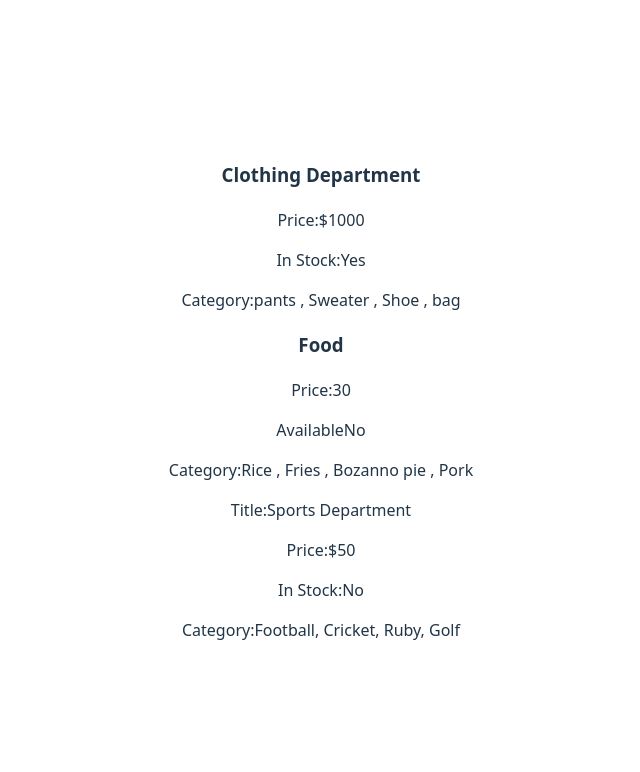
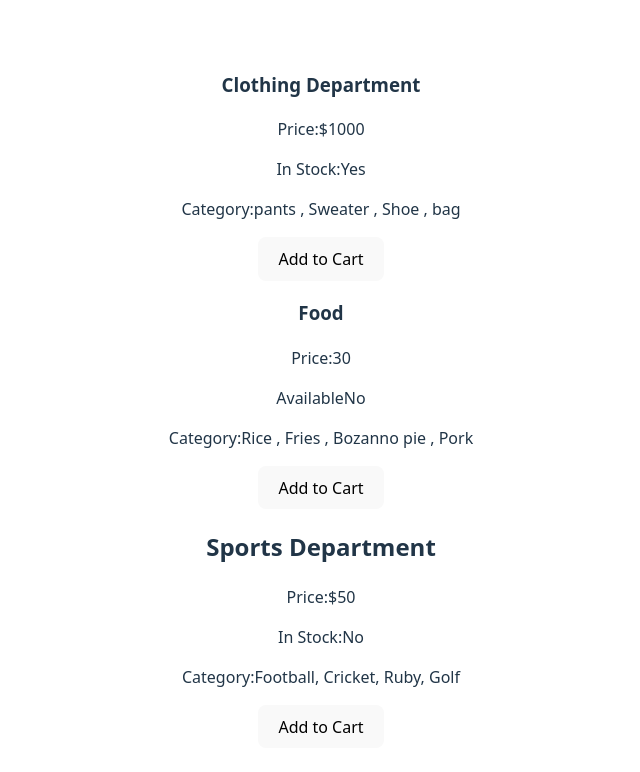
Before and after one commit to Emma24968/Product-file, a React (Vite) app in the folder product-card/: page / in a window 1280 px wide. Shown: the top 772 px of the page, without its empty margins (319-959 px from the left). Built offline with nearby package versions, Linux system fonts and the light colour scheme.

Commit message:
I created the button component and added it to the various products

```diff
--- a/product-card/src/Food.jsx
+++ b/product-card/src/Food.jsx
@@ -1,10 +1,12 @@
-export const Food = ({price,category,available})=>{
-    return(
-       <>
-       <h3>Food</h3>
-        <p>Price:{price}</p>
-        <p>Available{available? 'Yes':'No'}</p>
-        <p>Category:{category.join(' , ')}</p>
-       </>
-    )
-}
+import { OrderButton } from "./OrderButton";
+export const Food = ({ price, category, available }) => {
+  return (
+    <>
+      <h3>Food</h3>
+      <p>Price:{price}</p>
+      <p>Available{available ? "Yes" : "No"}</p>
+      <p>Category:{category.join(" , ")}</p>
+      <OrderButton />
+    </>
+  );
+};
--- /dev/null
+++ b/product-card/src/OrderButton.jsx
@@ -0,0 +1,3 @@
+export const OrderButton = () => {
+  return <button>Add to Cart</button>;
+};
--- a/product-card/src/Product.jsx
+++ b/product-card/src/Product.jsx
@@ -1,3 +1,4 @@
+import { OrderButton } from "./OrderButton"
 export const Product = ({title, price, InStock,category})=>{
     return(
         <div>
@@ -5,6 +6,8 @@ export const Product = ({title, price, InStock,category})=>{
             <p>Price:${price}</p>
             <p>In Stock:{InStock? 'Yes': 'No'}</p>
             <p>Category:{category.join(' , ')}</p>
+                        <OrderButton />
+
         </div>
     )
 }
--- a/product-card/src/Sports.jsx
+++ b/product-card/src/Sports.jsx
@@ -1,10 +1,13 @@
+import { OrderButton } from "./OrderButton"
+
 export const Sports = ({title, Price, InStock,Category})=>{
     return(
         <div>
-            <p>Title:{title}</p>
+            <h2>{title}</h2>
             <p>Price:${Price}</p>
             <p>In Stock:{InStock ? 'Yes' : 'No'}</p>
             <p>Category:{Category.join(', ')}</p>
+            <OrderButton />
         </div>
     )
 }
```
